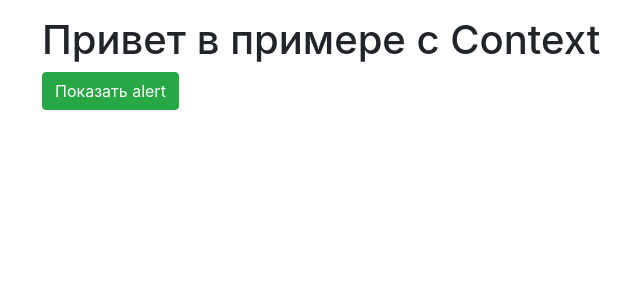
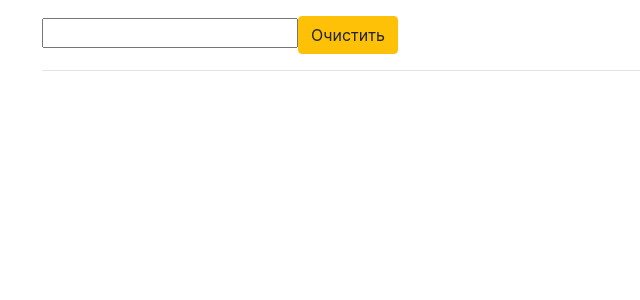
Before and after one commit to MaxiDeBox/react-hooks-theory, a React (Create React App) app: page / in a window 1280 px wide. Shown: the top 300 px of the page, without its empty margins (43-683 px from the left). Built offline with nearby package versions, Linux system fonts and the light colour scheme.

Commit message:
117. Пишем свой хук

```diff
--- a/src/App.js
+++ b/src/App.js
@@ -4,14 +4,48 @@ import Main from "./Main";
 import Alert from "./alert/Alert";
 import {AlertProvider} from "./alert/AlertContext";
 
+function useLogger(value) {
+  useEffect(()=>{
+    console.log('Value changes', value);
+  }, [value])
+}
+
+function useInput(initioalValue) {
+  const [value, setValue] = useState(initioalValue);
+
+  const onChange = (event) => {
+    setValue(event.target.value)
+  }
+
+  const clear = () => setValue('');
+
+  return {
+    bind: {
+      value,
+      onChange
+    },
+    value,
+    clear
+  }
+}
+
 function App() {
+  const input = useInput('');
+  useLogger(input.value);
+
   return (
-    <AlertProvider>
-      <div className={'container pt-3'}>
-        <Alert />
-        <Main toggle={() => {}} />
-      </div>
-    </AlertProvider>
+    // <AlertProvider>
+    //   <div className={'container pt-3'}>
+    //     <Alert />
+    //     <Main toggle={() => {}} />
+    //   </div>
+    // </AlertProvider>
+    <div className={'container pt-3'}>
+      <input type="text" value={input.bind.value} onChange={input.bind.onChange} />
+      <button className={'btn btn-warning'} onClick={() => input.clear()}>Очистить</button>
+      <hr />
+      <p>{input.bind.value}</p>
+    </div>
   );
 }
 
```
